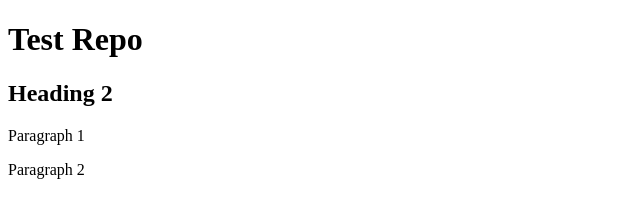
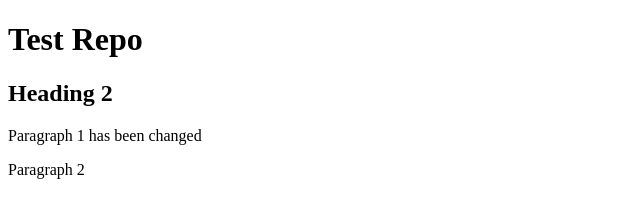
Before and after one commit to devcopas/test, a plain HTML site: page index.html in a window 1280 px wide. Shown: the whole page, without its empty margins (0-640 px from the left). Drawn offline with Linux system fonts and the light colour scheme.

Commit message:
change paragrapgh 1 text

```diff
--- a/index.html
+++ b/index.html
@@ -11,7 +11,7 @@
 <body>
 	<h1>Test Repo</h1>
 	<h2>Heading 2</h2>
-	<p>Paragraph 1</p>
+	<p>Paragraph 1 has been changed</p>
 	<p>Paragraph 2</p>
 </body>
 
```
